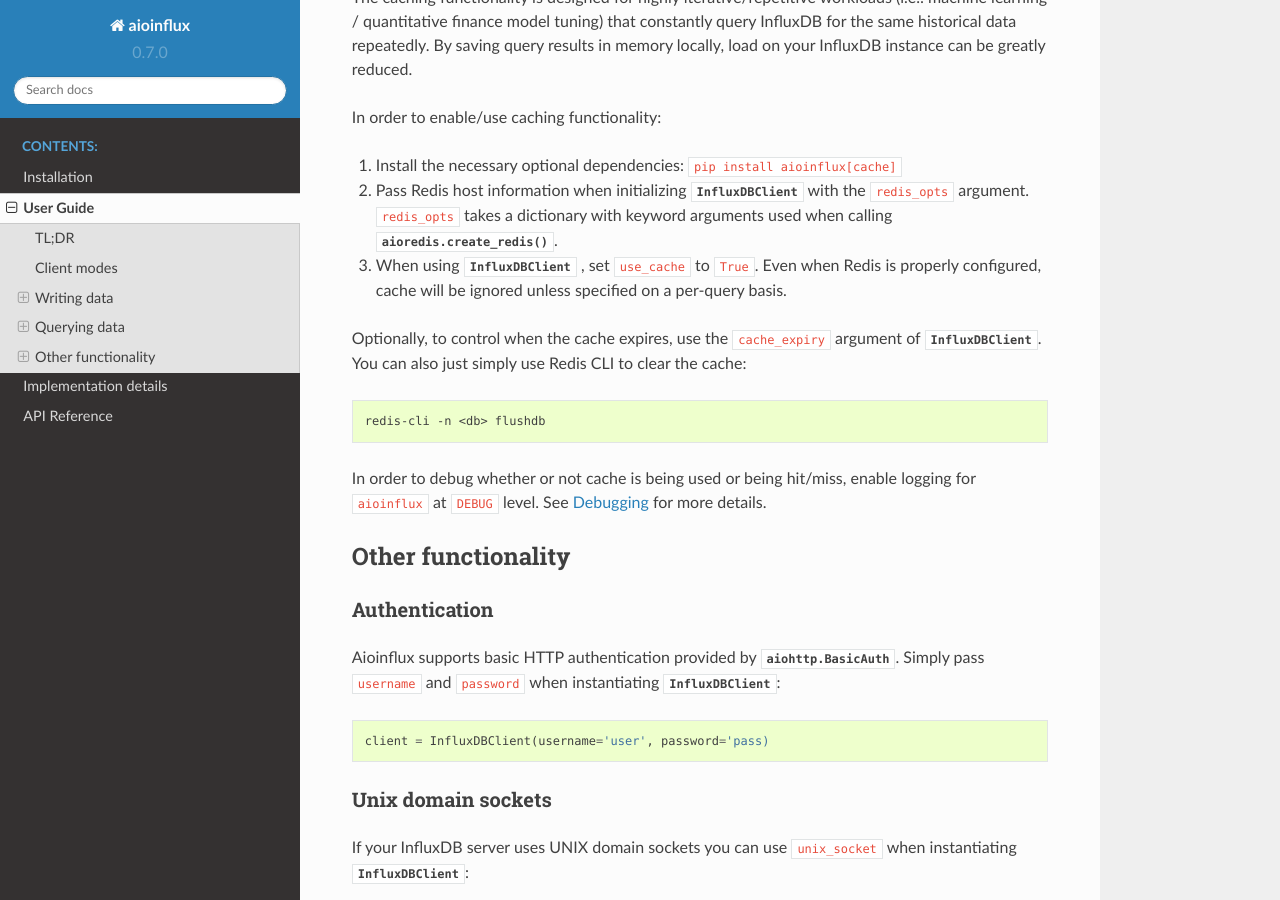
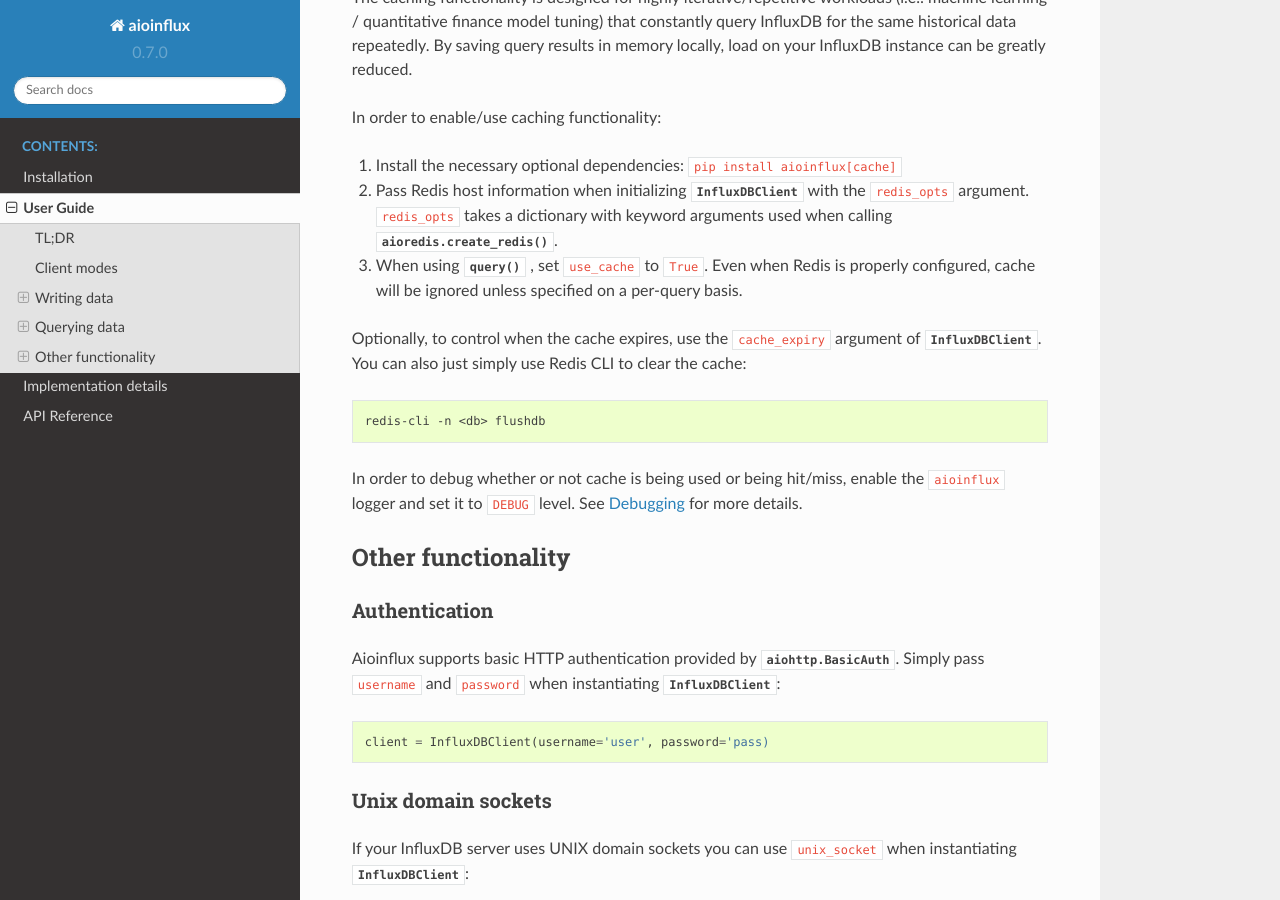
Before and after one commit to gusutabopb/aioinflux, a Sphinx documentation site: the page built from docs/usage.rst, in a window 1280 px wide and 900 px high, scrolled down 11358 px. Built offline with Sphinx 7.4.7 and the Read the Docs theme 2.0.0, drawn with Linux system fonts in a browser that asks for light colours.

Commit message:
Minor wording changes

```diff
--- a/docs/usage.rst
+++ b/docs/usage.rst
@@ -613,18 +613,18 @@ In order to enable/use caching functionality:
 2. Pass Redis host information when initializing :class:`.InfluxDBClient` with the ``redis_opts`` argument.
    ``redis_opts`` takes a dictionary with keyword arguments used when calling :func:`aioredis.create_redis`.
 
-3. When using :class:`.InfluxDBClient` , set ``use_cache`` to ``True``.
+3. When using :meth:`~.InfluxDBClient.query` , set ``use_cache`` to ``True``.
    Even when Redis is properly configured, cache will be ignored unless specified on a per-query basis.
 
-Optionally,  to control when the cache expires, use the ``cache_expiry`` argument of :class:`.InfluxDBClient`.
+Optionally, to control when the cache expires, use the ``cache_expiry`` argument of :class:`.InfluxDBClient`.
 You can also just simply use Redis CLI to clear the cache:
 
 .. code:: bash
 
     redis-cli -n <db> flushdb
 
-In order to debug whether or not cache is being used or being hit/miss, enable logging for ``aioinflux`` at
-``DEBUG`` level. See :ref:`Debugging` for more details.
+In order to debug whether or not cache is being used or being hit/miss, enable the ``aioinflux`` logger
+and set it to ``DEBUG`` level. See :ref:`Debugging` for more details.
 
 
 .. _Redis: https://redis.io/
```
Also changed, not shown: 1 other file.
